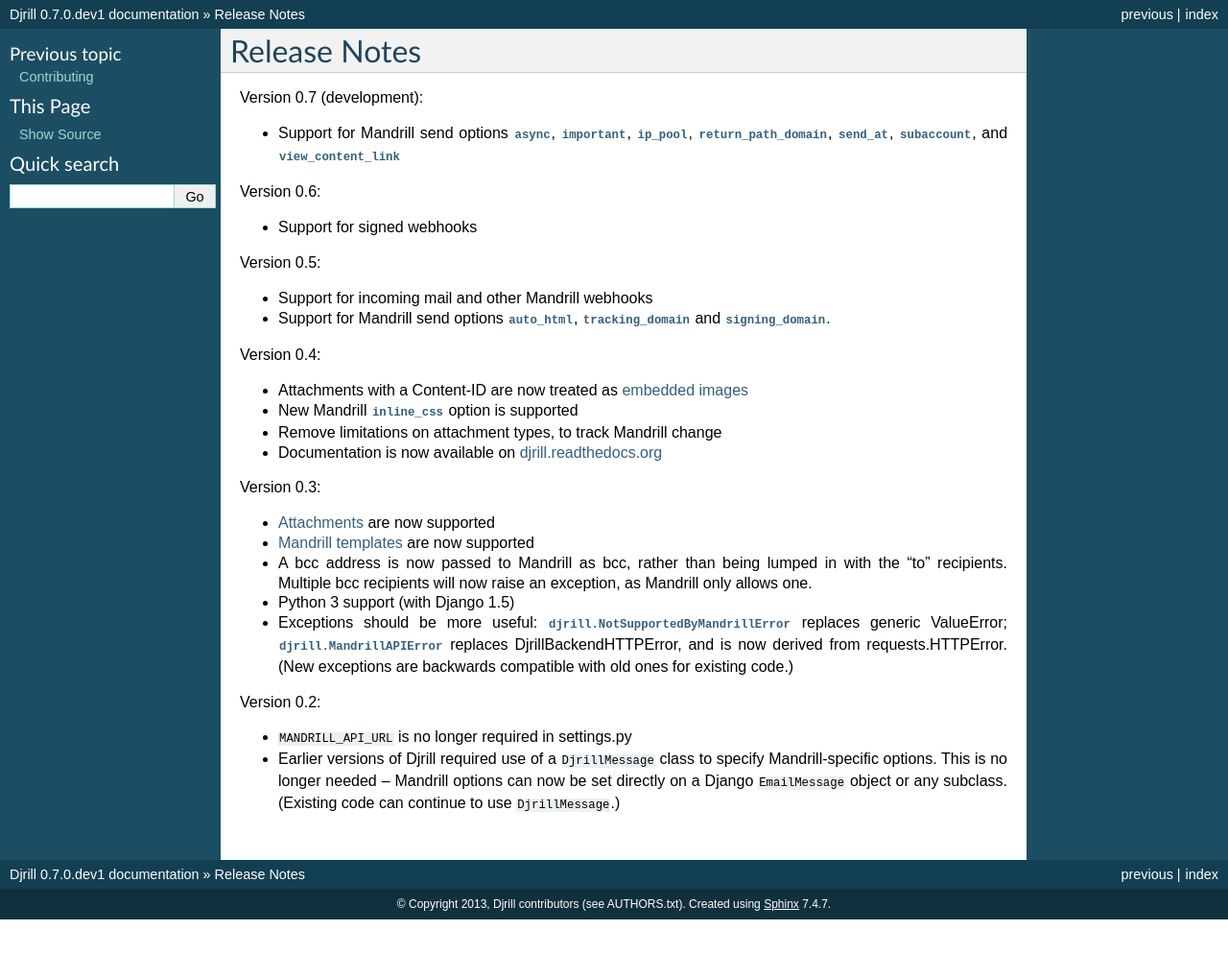
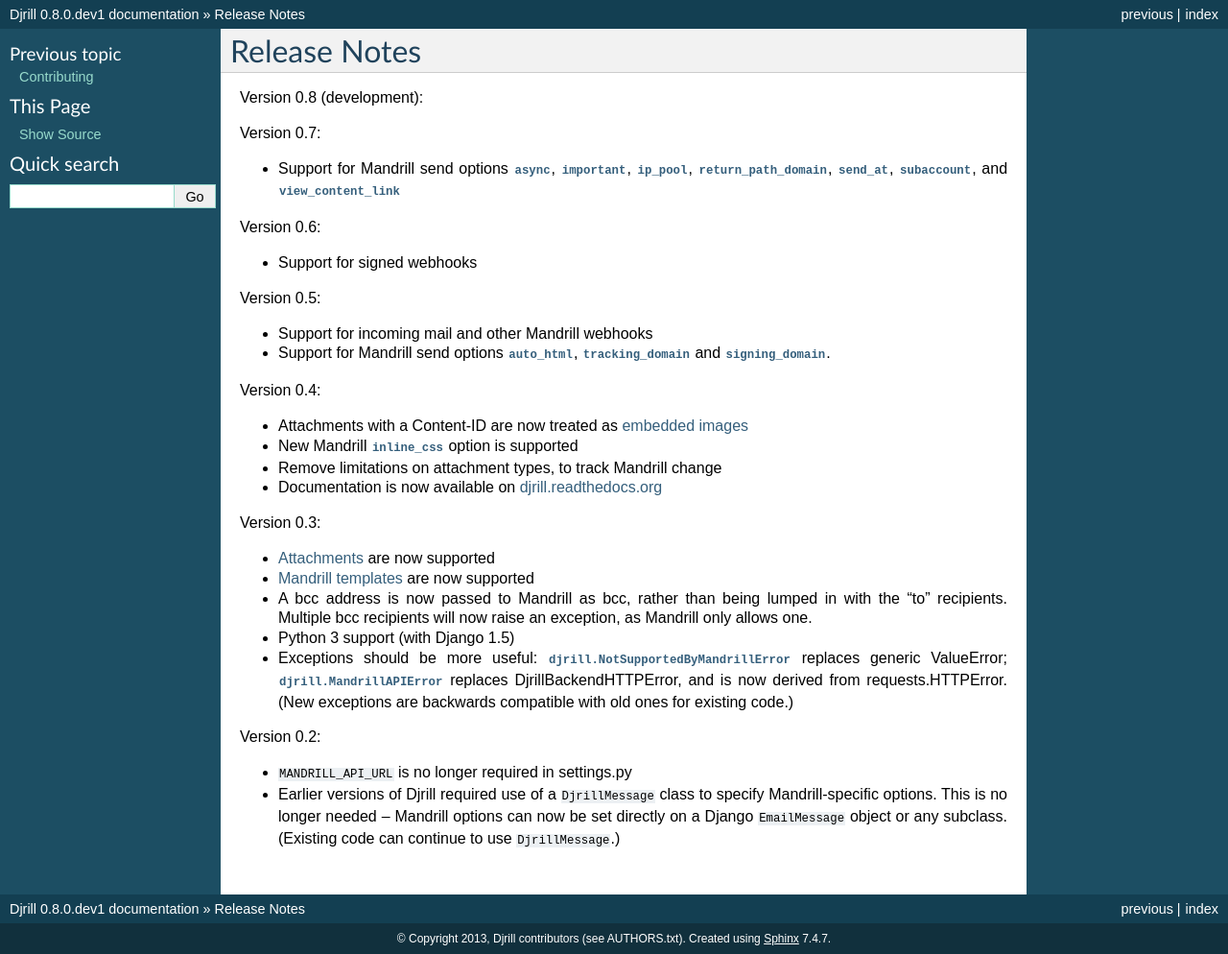
Before and after one commit to brack3t/Djrill, a Sphinx documentation site: the page built from docs/history.rst, in a window 1280 px wide. Shown: the whole page at 96% size. Built offline with Sphinx 7.4.7, drawn with Linux system fonts in a browser that asks for light colours; before the commit the page ends 958 px from its top, so only the background shows below that.

Commit message:
Start 0.8 development
[ci skip]

```diff
--- a/djrill/_version.py
+++ b/djrill/_version.py
@@ -1,3 +1,3 @@
-VERSION = (0, 7, 0, 'dev1')  # Remove the 'dev1' component in release branches
+VERSION = (0, 8, 0, 'dev1')  # Remove the 'dev1' component in release branches
 __version__ = '.'.join([str(x) for x in VERSION])
 __minor_version__ = '.'.join([str(x) for x in VERSION[:2]])  # Sphinx's X.Y "version"
--- a/docs/history.rst
+++ b/docs/history.rst
@@ -1,7 +1,10 @@
 Release Notes
 =============
 
-Version 0.7 (development):
+Version 0.8 (development):
+
+
+Version 0.7:
 
 * Support for Mandrill send options :attr:`async`, :attr:`important`,
   :attr:`ip_pool`, :attr:`return_path_domain`, :attr:`send_at`,
```
